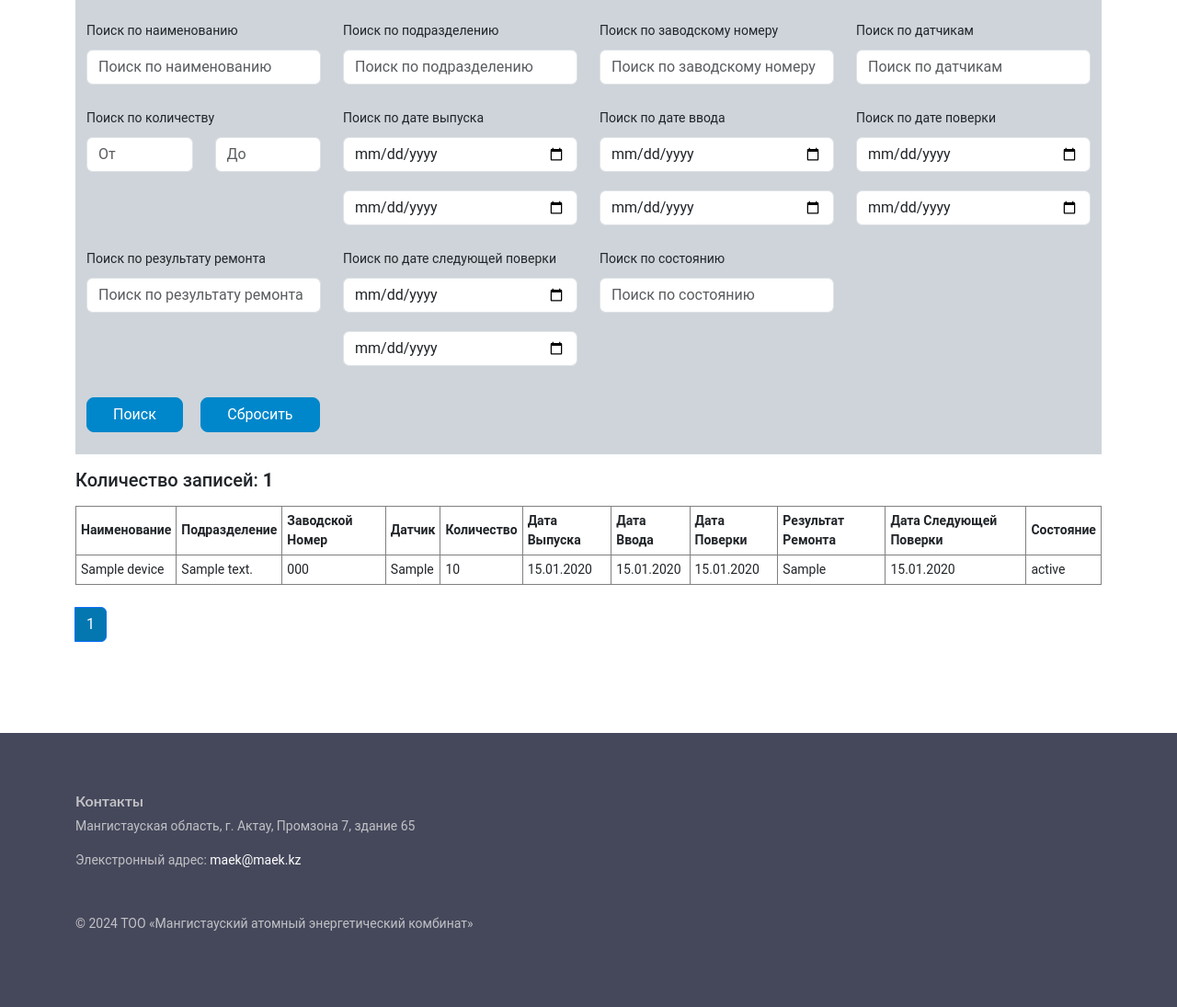
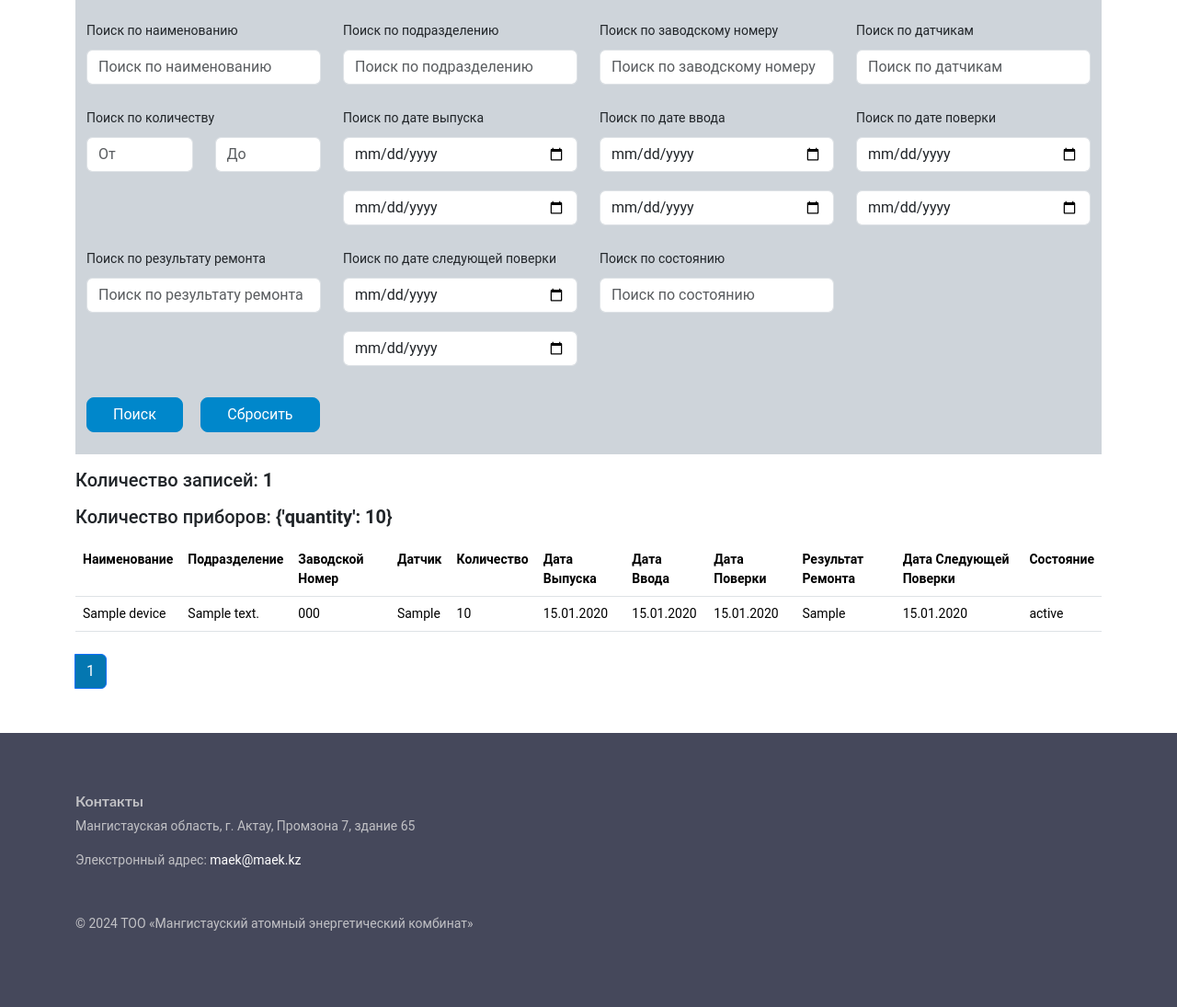
Before and after one commit to Kairat12/maek_measuring, a Django app: page /devices/ in a window 1280 px wide. Shown: the part 134-1229 px from the top of the page at 92% size. Run offline with Django 4.2, Linux system fonts and the light colour scheme; a user stored in the database is signed in; tables that the repository leaves empty hold one stand-in row (values such as "Sample post"); some libraries are stand-ins or nearby versions.

Commit message:
add deviceses

```diff
--- a/devices/views.py
+++ b/devices/views.py
@@ -50,6 +50,7 @@
                 devices = devices.filter(**{field: value})
 
     devices_count = len(devices)
+    devices_quantity_count = devices.aggregate(quantity=Sum('quantity'))
 
     items_per_page = 60
 
@@ -67,5 +68,6 @@
     return render(request, 'main_sklad.html', {'devices': devices,
                                                'today': today,
                                                'devices_count': devices_count,
+                                               'devices_quantity_count': devices_quantity_count,
                                                'search_querydict': search_querydict.urlencode(),
                                                })
--- a/templates/main_sklad.html
+++ b/templates/main_sklad.html
@@ -117,8 +117,9 @@
             {% if devices %}
                 <div class="h5">
                     <p>Количество записей: <b>{{ devices_count }}</b></p>
+                    <p>Количество приборов: <b>{{ devices_quantity_count }}</b></p>
                 </div>
-                <table class="table-bordered" id="productsTable">
+                <table class="table" id="productsTable">
                     <thead>
                     <tr>
                         <th>Наименование</th>
```
